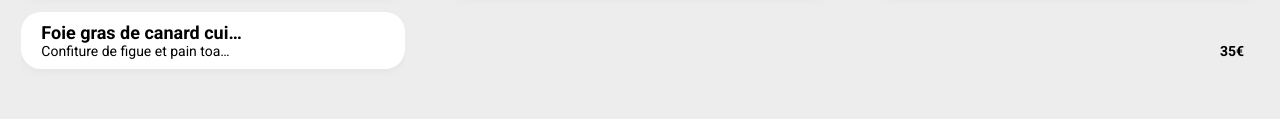
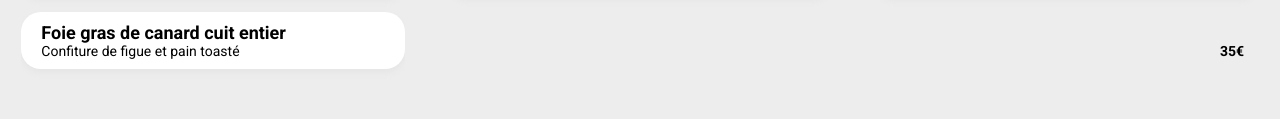
Before and after one commit to Ceciledeveloppeuseweb/OhmyfoodP3, a website: page note.html in a window 1280 px wide. Shown: the part 806-925 px from the top of the page. Drawn offline with Linux system fonts and the light colour scheme; a web font is replaced by a local one.

Commit message:
oublie d'une propriété class

```diff
--- a/note.html
+++ b/note.html
@@ -91,7 +91,7 @@
 
                     <div class="carte">
                         <input type="radio" name="entree" value="foie-gras-entier" id="foie-gras-entier"/>
-                        <label for="foie-gras-entier">
+                        <label for="foie-gras-entier" class="vignette">
                             <div class="carte__intitule">
                                 <h2>Foie gras de canard cuit entier</h2>
                                 <div class="carte__intitule__prix">
```
